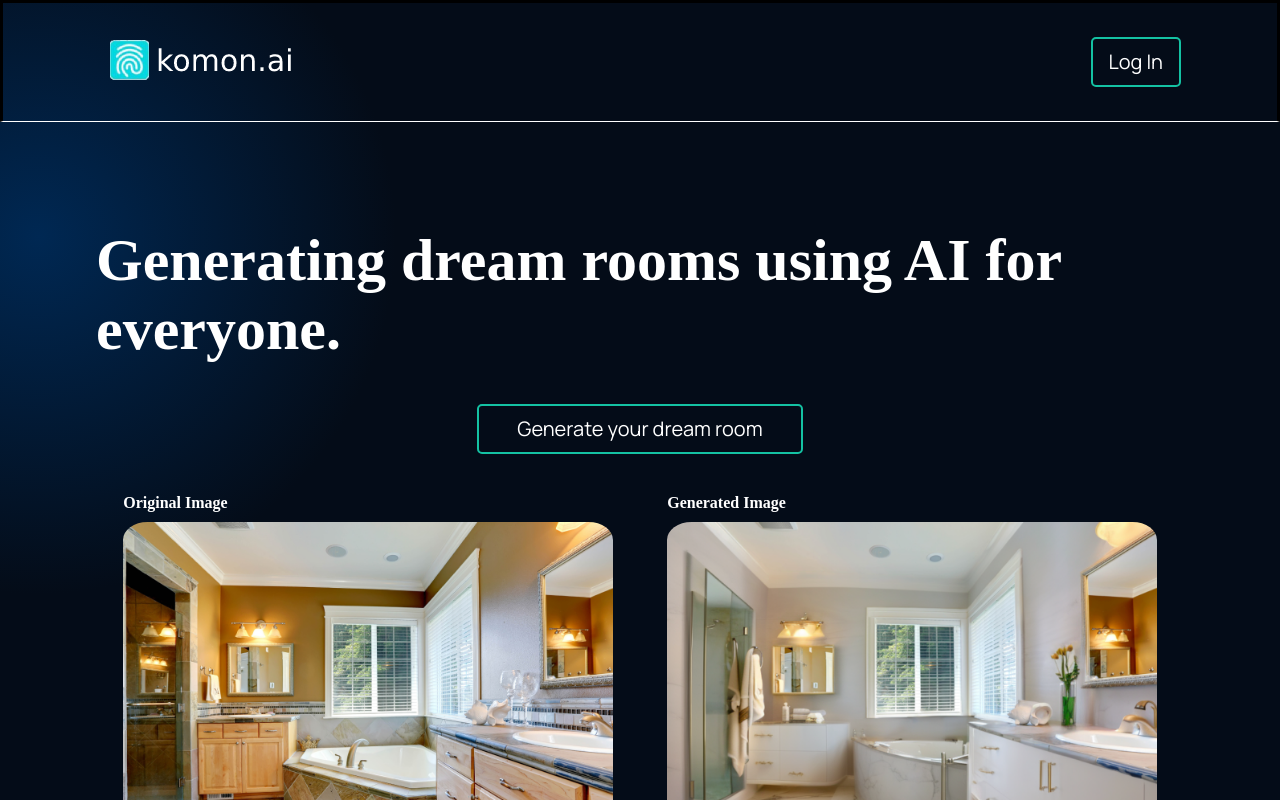
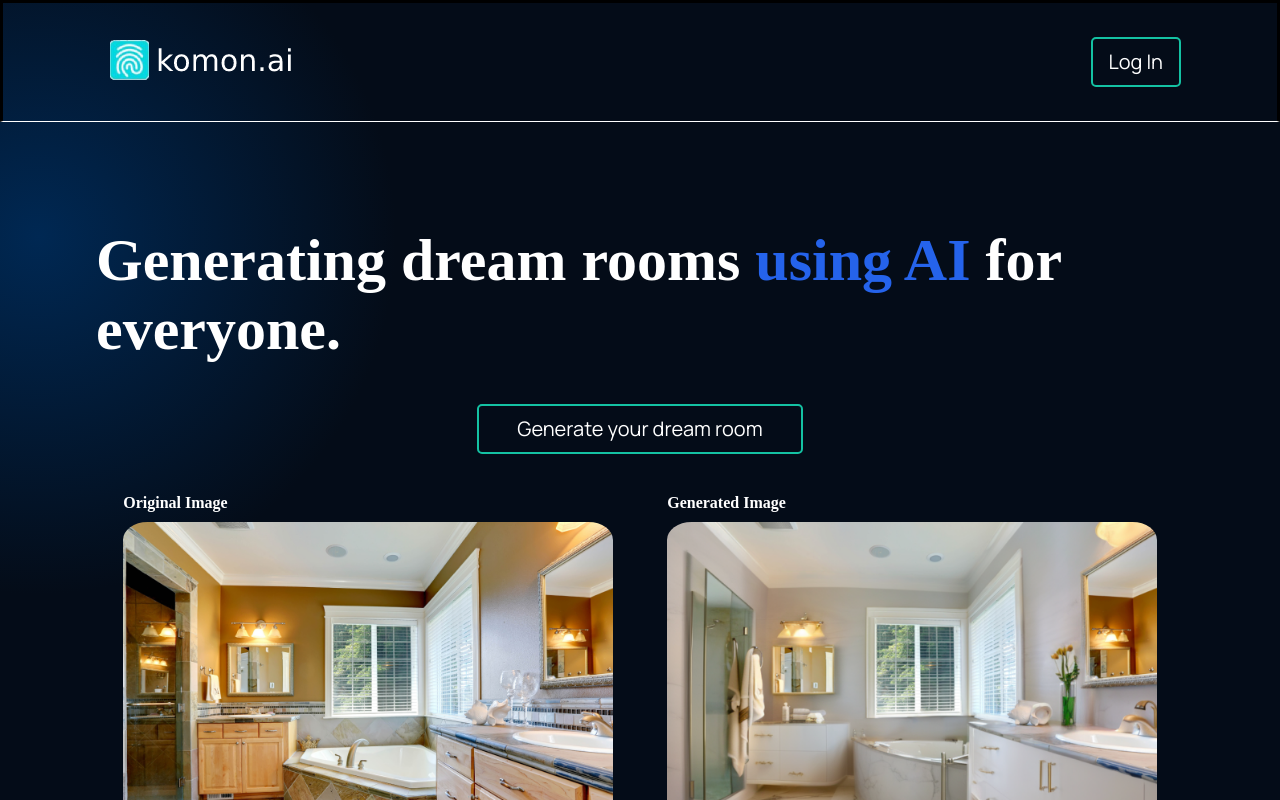
Before and after one commit to GloryDream413/IMG2IMG, a React (Create React App) app in the folder frontend/: page / in a window 1280 px wide. Shown: the top 800 px of the page. Built offline with nearby package versions, Linux system fonts and the light colour scheme.

Commit message:
Generate Button customized.

```diff
--- a/frontend/src/containers/header/Header.jsx
+++ b/frontend/src/containers/header/Header.jsx
@@ -96,7 +96,7 @@ export const Header = () => {
   return (
     <div className="gpt3__header section__padding" id="home">
       <div className='generate'>
-        <h1><b>Generating dream rooms using AI for everyone.</b></h1>
+        <h1><b>Generating dream rooms <span>using AI</span> for everyone.</b></h1>
       </div>
       <div className='generate'>
         <button type="button" >Generate your dream room</button>
--- a/frontend/src/containers/header/header.css
+++ b/frontend/src/containers/header/header.css
@@ -7,6 +7,10 @@
   margin-top: 40px;
   display: flex;
   justify-content: center;
+}
+
+.gpt3__header .generate span{
+  color: #2563eb;
 }
 
 .gpt3__header .generate button {
```
